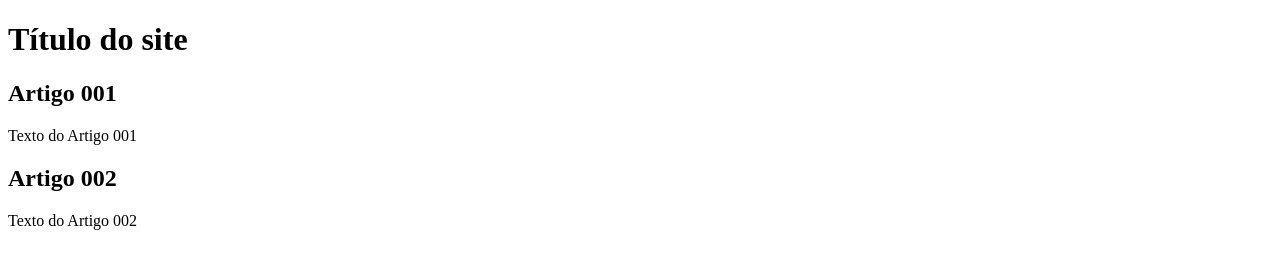
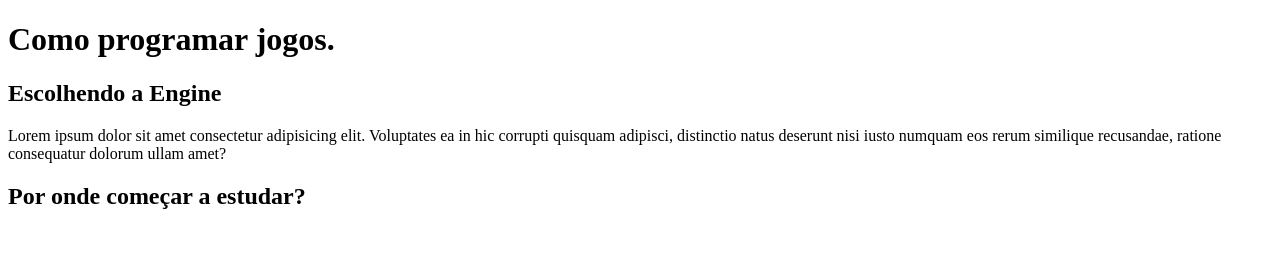
Before and after one commit to Danielbsl0/project-site, a plain HTML site: page index.html in a window 1280 px wide. Drawn offline with Linux system fonts and the light colour scheme.

Commit message:
Início do conteúdo

```diff
--- a/index.html
+++ b/index.html
@@ -6,15 +6,15 @@
     <title>Exemplo de Título do site</title>
     <main>
         <header>
-            <h1>Título do site</h1>
+            <h1>Como programar jogos.</h1>
         </header>
         <article>
-            <h2>Artigo 001</h2>
-            <p>Texto do Artigo 001</p>
+            <h2>Escolhendo a Engine</h2>
+            <p>Lorem ipsum dolor sit amet consectetur adipisicing elit. Voluptates ea in hic corrupti quisquam adipisci, distinctio natus deserunt nisi iusto numquam eos rerum similique recusandae, ratione consequatur dolorum ullam amet?</p>
         </article>
         <article>
-            <h1>Artigo 002</h1>
-            <p>Texto do Artigo 002</p>
+            <h1>Por onde começar a estudar?</h1>
+            <p></p>
         </article>
     </main>
 </head>
```
